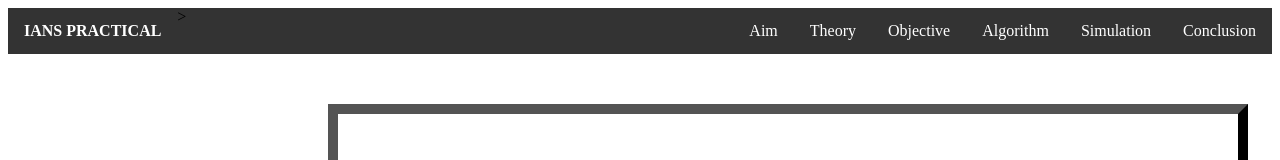
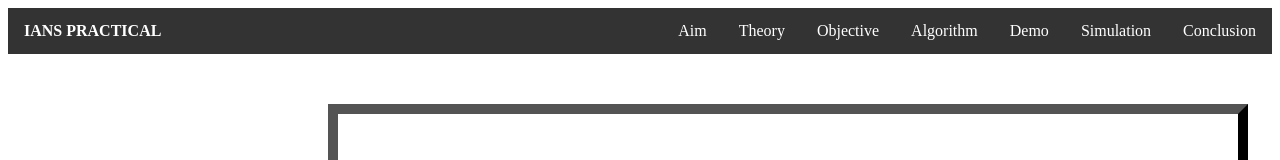
Before and after one commit to anshul-ghate/simulatorRSA.github.io, a plain HTML site: page simulation.html in a window 1280 px wide. Shown: the top 160 px of the page. Drawn offline with Linux system fonts and the light colour scheme.

Commit message:
Update simulation.html

```diff
--- a/simulation.html
+++ b/simulation.html
@@ -225,7 +225,8 @@
   <li style="font-weight: bold;" ><a href="aim.html">IANS PRACTICAL</a></li>
   <li style="float:right" ><a href="conclusion.html">Conclusion</a></li>
   <li style="float:right"><a href="simulation.html">Simulation</a></li>
-  <li style="float: right"><a href="algorithm.html">Algorithm</a></li>></li>
+    <li style="float: right"><a href="demo.html">Demo</a></li>
+  <li style="float: right"><a href="algorithm.html">Algorithm</a></li>
   <li  style="float:right"><a href="objective.html">Objective</a></li>
   <li style="float:right"><a href="theory.html">Theory</a></li>
    <li style="float:right" ><a href="aim.html">Aim</a></li>
```
